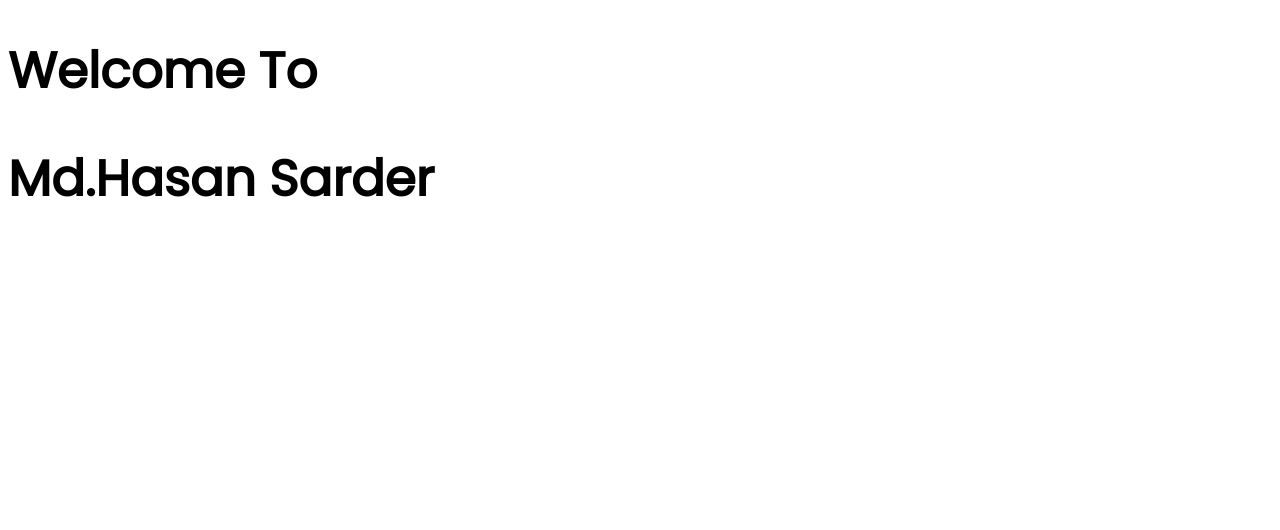
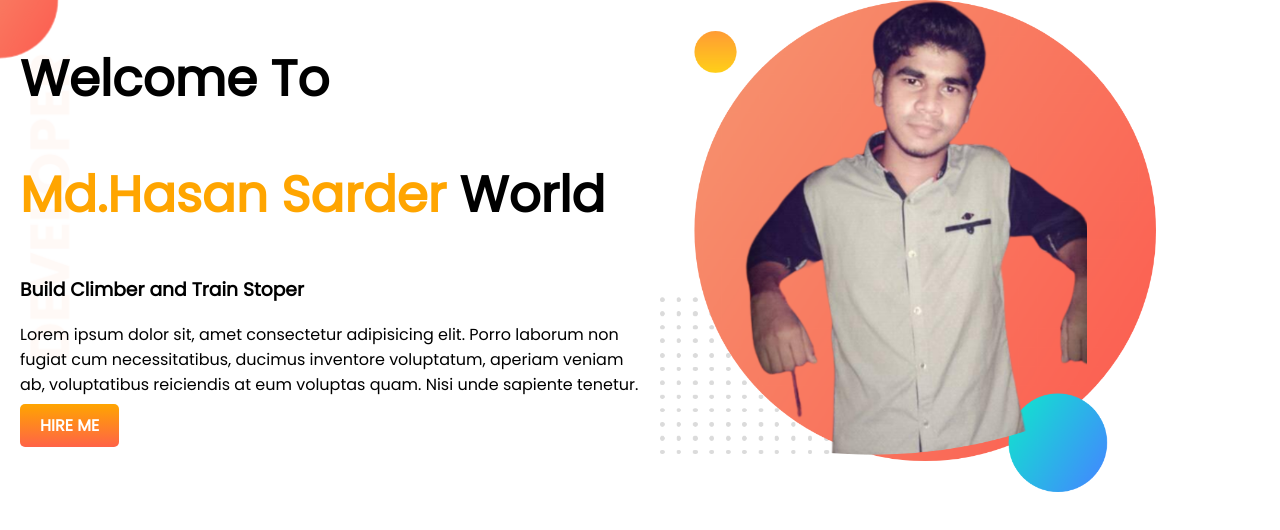
Before and after one commit to sufihasan/my-potfolio-repo, a plain HTML site: page index.html in a window 1280 px wide. Drawn offline with Linux system fonts and the light colour scheme.

Commit message:
oray vai abar ami commit korlam

```diff
--- a/index.html
+++ b/index.html
@@ -1,5 +1,6 @@
 <!DOCTYPE html>
 <html lang="en">
+
 <head>
     <meta charset="UTF-8">
     <meta http-equiv="X-UA-Compatible" content="IE=edge">
@@ -7,11 +8,29 @@
     <title>my-potfolio-repo</title>
     <link rel="stylesheet" href="style.css">
     <link rel="preconnect" href="https://fonts.googleapis.com">
-<link rel="preconnect" href="https://fonts.gstatic.com" crossorigin>
-<link href="https://fonts.googleapis.com/css2?family=Poppins&family=Roboto:wght@100;400&display=swap" rel="stylesheet">
+    <link rel="preconnect" href="https://fonts.gstatic.com" crossorigin>
+    <link href="https://fonts.googleapis.com/css2?family=Poppins&family=Roboto:wght@100;400&display=swap"
+        rel="stylesheet">
 </head>
+
 <body>
-    <h1>Welcome To</h1>
-    <h1>Md.Hasan Sarder</h1>
+    <section class="top-ban">
+
+        <div class="half-width">
+            <h1>Welcome To</h1>
+            <h1><span class="cl-or">Md.Hasan Sarder</span> World</h1>
+            <h3>Build Climber and Train Stoper</h3>
+            <p>Lorem ipsum dolor sit, amet consectetur adipisicing elit. Porro laborum non
+                fugiat cum necessitatibus, ducimus inventore voluptatum, aperiam veniam ab,
+                voluptatibus reiciendis at eum voluptas quam. Nisi unde sapiente tenetur.</p>
+            <a class="btn" href="www.facebok.com">HIRE ME</a>
+        </div>
+
+        <div class="half-width">
+            <img src="images/hasan.png" alt="">
+        </div>
+
+    </section>
 </body>
+
 </html>
--- a/style.css
+++ b/style.css
@@ -1,11 +1,51 @@
-h1{
+h1 {
 
 
     font-size: 50px;
 
 }
 
-body{
+body {
 
     font-family: 'Poppins', sans-serif;
+    margin: 0;
 }
+
+section {
+
+    display: flex;
+
+}
+
+.half-width {
+
+    width: 50%;
+    padding-left: 20px;
+}
+
+.half-width img {
+    width: 80%;
+
+}
+
+.cl-or {
+
+    color: orange;
+}
+
+.btn {
+
+    text-decoration: none;
+    padding: 10px 20px;
+    background-image: linear-gradient(orange, tomato);
+    border-radius: 5px;
+    color: white;
+    font-weight: 700;
+}
+
+.top-ban {
+
+    background-image: url(images/top-banner.png);
+    background-repeat: no-repeat;
+
+}
```
Also changed, not shown: images/hasan.png (added), images/hasanbkrm1.png (renamed from images/hasanbkrm.png).
